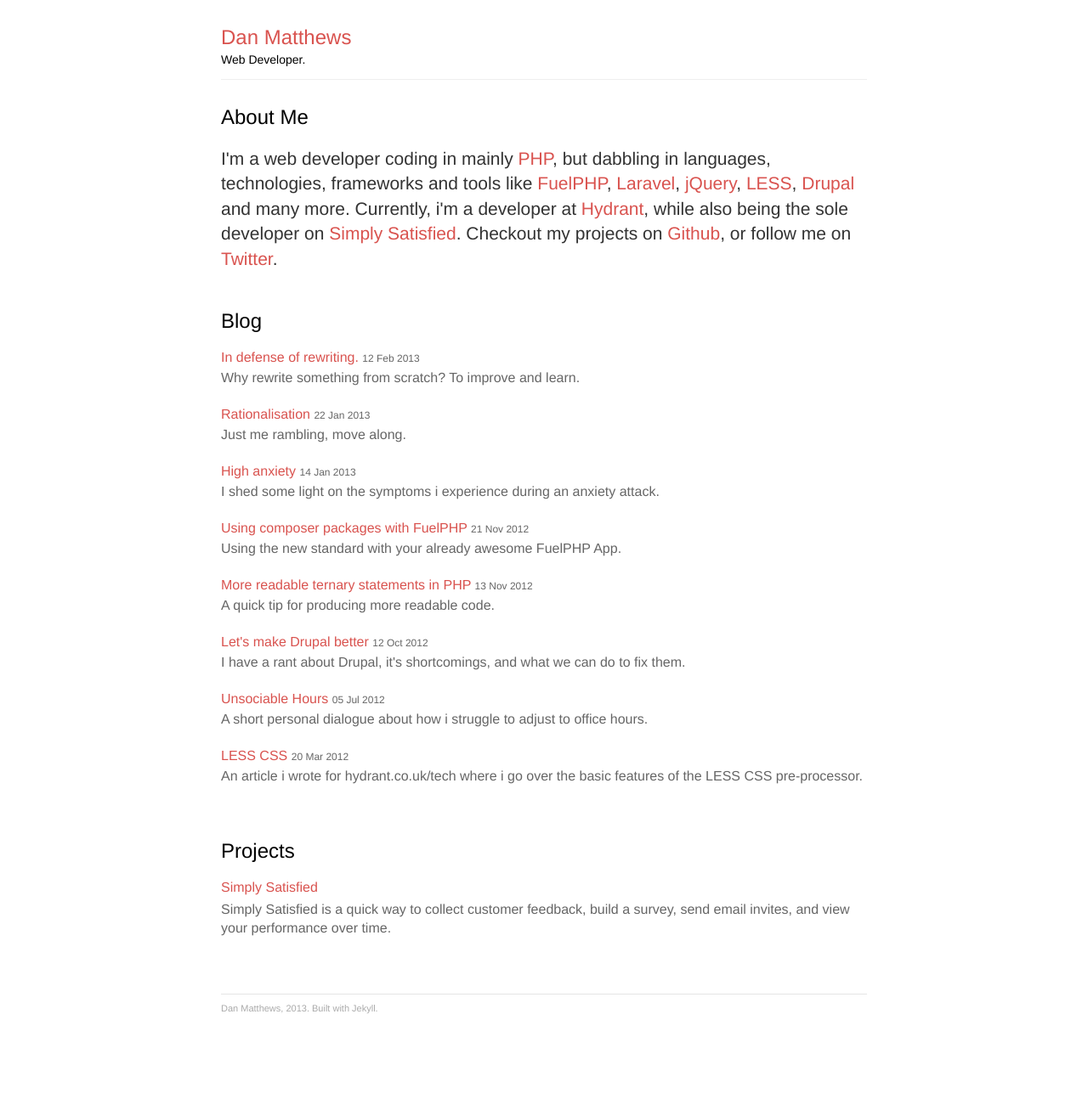
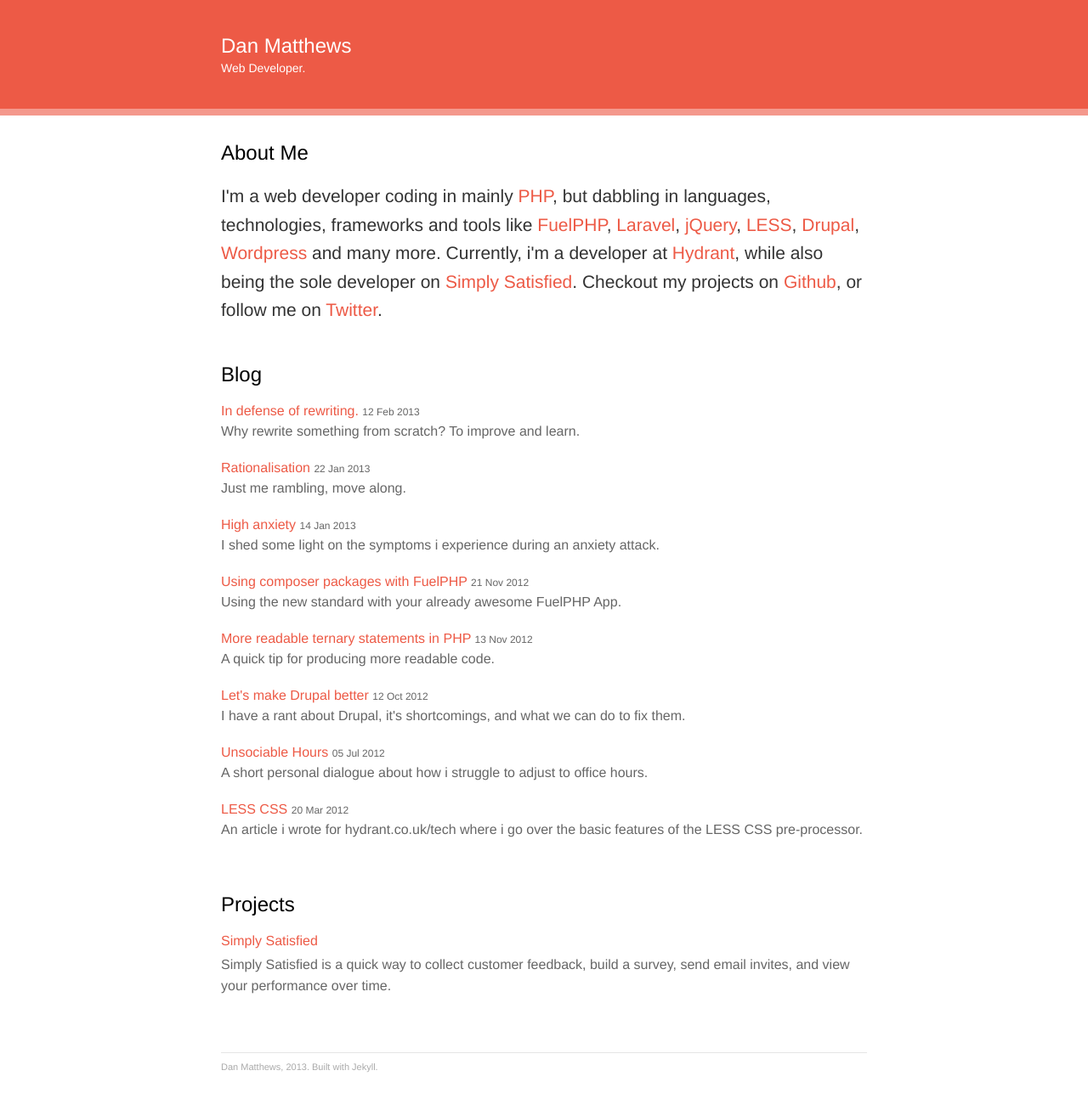
Before and after one commit to danmatthews/danmatthews.github.com, a Jekyll site: the page built from index.html, in a window 1280 px wide. Shown: the whole page at 85% size. Built offline with Jekyll 4.4.1, drawn with Linux system fonts in a browser that asks for light colours; before the commit the page ends 1238 px from its top, so only the background shows below that.

Commit message:
Emptied site folder and few css updates

```diff
--- a/_layouts/default.html
+++ b/_layouts/default.html
@@ -3,7 +3,7 @@
     <head>
         <meta http-equiv="content-type" content="text/html; charset=utf-8">
         <title>
-            Dan Matthews - {% if page.title %}{{ page.title }}{% endif %}
+            {% if page.title %}{{ page.title }} | {% endif %} Dan Matthews - Web Developer
         </title>
         <meta name="author" content="Dan Matthews, Curlymoustache"><!-- syntax highlighting CSS -->
         <link rel="stylesheet" href="/css/syntax.css" type="text/css"><!-- Homepage CSS -->
--- a/css/style.css
+++ b/css/style.css
@@ -1,18 +1,17 @@
 body {
-  background: white;
+  background: #ffffff;
   font-family: sans-serif;
   font-family: "Helvetica Neue", Helvetica, Arial, "Lucida Grande", sans-serif;
   font-size: 16px;
-  width: 760px;
   margin: 0 auto 0 auto;
 }
 a,
 a:visited {
-  color: #D9534F;
+  color: #ed5a46;
 }
 a:hover,
 a:visited:hover {
-  color: #c9302c;
+  color: #e83118;
 }
 ul,
 ol {
@@ -21,16 +20,17 @@
 }
 ul li,
 ol li {
-  margin: 0 0 4px 0;
+  margin: 0 0 12px 0;
 }
 span.lang {
-  color: #D9534F;
+  color: #ed5a46;
   padding: 1px 2px;
   border-radius: 3px;
   font-weight: bold;
 }
 #maincontent {
-  margin-right: 00px;
+  margin: 0 auto 0 auto;
+  width: 760px;
   padding-top: 30px;
 }
 #maincontent h2.page-title {
@@ -50,7 +50,7 @@
 }
 #maincontent p {
   margin: 0 0 20px 0;
-  line-height: 1.4em;
+  line-height: 1.6em;
   color: #333333;
 }
 #maincontent div#footer {
@@ -132,9 +132,10 @@
   padding: 12px 4px;
 }
 div#hero {
-  padding: 30px 0px 0 0px;
+  padding: 40px 0px 40px 0px;
   margin: 0;
-  border-bottom: 1px solid #eee;
+  background: #ed5a46;
+  border-bottom: 8px solid #f4988c;
   overflow: hidden;
   text-align: left;
 }
@@ -142,16 +143,21 @@
   margin: 0 0 15px 0;
 }
 div#hero h1 {
-  margin: 0 0 4px 0;
+  margin: 0 auto 4px auto;
   font-weight: normal;
+  width: 760px;
   font-size: 1.5em;
+  color: #ffffff;
 }
 div#hero h1 a {
   text-decoration: none;
+  color: #ffffff;
 }
 div#hero p#strapline {
   font-size: 14px;
-  margin: 0 0 15px 0;
+  margin: 0 auto 0 auto;
+  width: 760px;
+  color: #ffffff;
 }
 code {
   padding: 1px 2px;
@@ -189,3 +195,22 @@
   background: #444;
   color: white;
 }
+@media screen and (max-width: 790px) {
+  body {
+    width: auto;
+  }
+  div#hero {
+    padding-right: 20px;
+    padding-left: 20px;
+  }
+  div#hero h1 {
+    width: auto;
+  }
+  div#hero p#strapline {
+    width: auto;
+  }
+  div#maincontent {
+    width: auto;
+    margin: 0px 20px;
+  }
+}
--- a/index.html
+++ b/index.html
@@ -5,7 +5,7 @@
 
 <div id="bio">
 
-  <p>I'm a web developer coding in mainly <a class="lang" href="http://php.net">PHP</a>, but dabbling in languages, technologies, frameworks and tools like <a class="lang" href="http://fuelphp.com">FuelPHP</a>, <a class="lang" href="http://laravel.com">Laravel</a>, <a class="lang" href="http://jquery.com">jQuery</a>, <a class="lang" href="http://lesscss.org">LESS</a>, <a href="http://drupal.org">Drupal</a> and many more. Currently, i'm a developer at <a href="http://hydrant.co.uk">Hydrant</a>, while also being the sole developer on <a href="http://simplysatisfied.net/">Simply Satisfied</a>. Checkout my projects on <a href="http://github.com/danmatthews">Github</a>, or follow me on <a href="http://twitter.com/danmatthews">Twitter</a>.</p>
+  <p>I'm a web developer coding in mainly <a class="lang" href="http://php.net">PHP</a>, but dabbling in languages, technologies, frameworks and tools like <a class="lang" href="http://fuelphp.com">FuelPHP</a>, <a class="lang" href="http://laravel.com">Laravel</a>, <a class="lang" href="http://jquery.com">jQuery</a>, <a class="lang" href="http://lesscss.org">LESS</a>, <a href="http://drupal.org">Drupal</a>, <a class="lang" href="http://wordpress.org">Wordpress</a> and many more. Currently, i'm a developer at <a href="http://hydrant.co.uk">Hydrant</a>, while also being the sole developer on <a href="http://simplysatisfied.net/">Simply Satisfied</a>. Checkout my projects on <a href="http://github.com/danmatthews">Github</a>, or follow me on <a href="http://twitter.com/danmatthews">Twitter</a>.</p>
 
 </div>
 
```
Also changed, not shown: less/style.less (+45 -13 lines), 7 other files.
